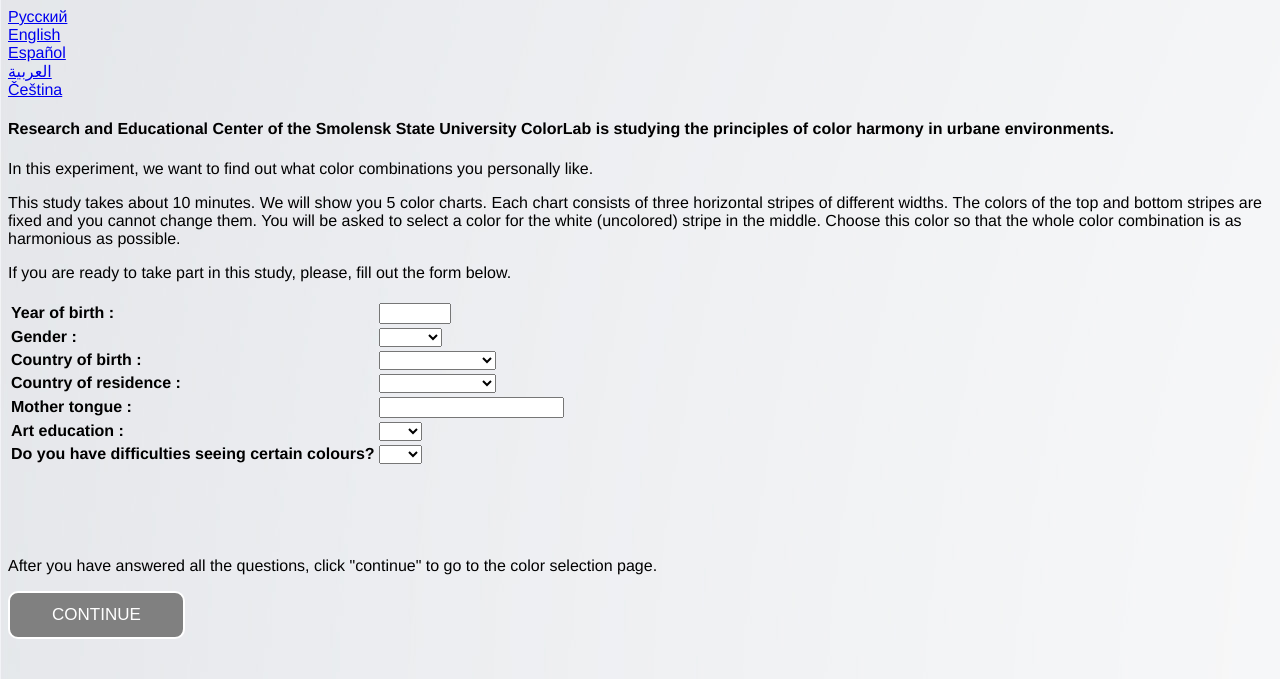
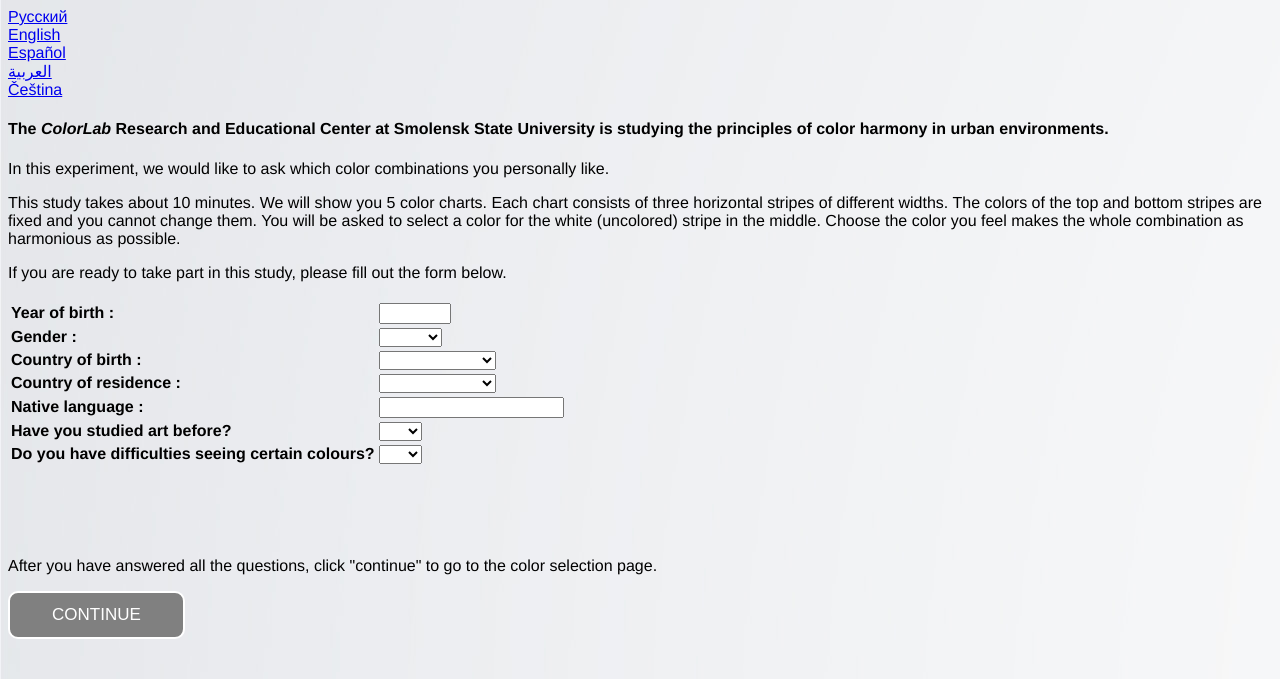
Before and after one commit to BrolAWE/Color_Lab_new, a Django app: page / in a window 1280 px wide. Shown: the top 679 px of the page. Run offline with Django 4.2, Linux system fonts and the light colour scheme.

Commit message:
en translation

```diff
--- a/app/forms.py
+++ b/app/forms.py
@@ -155,8 +155,8 @@ class Client_ColorForm_en(forms.ModelForm):
             'Client_shade')
         labels = {
             'Client_Year': ('Year of birth :'), 'Client_sex': ('Gender :'), 'Client_country1': ('Country of birth :'),
-            'Client_country2': ('Country of residence :'), 'Client_lang': ('Mother tongue :'),
-            'Client_edu': ('Art education :'),
+            'Client_country2': ('Country of residence :'), 'Client_lang': ('Native language :'),
+            'Client_edu': ('Have you studied art before?'),
             'Client_shade': ('Do you have difficulties seeing certain colours?')
         }
         error_messages = {
--- a/app/templates/index.html
+++ b/app/templates/index.html
@@ -32,14 +32,15 @@
     </a>
 </form>
 {% if Lg == "en" %}
-<h4>Research and Educational Center of the Smolensk State University ColorLab is studying the principles of color
-    harmony in urbane environments.</h4>
-<p>In this experiment, we want to find out what color combinations you personally like.</p>
+<h4>The <em>ColorLab</em> Research and Educational Center at Smolensk State University is studying the principles of
+    color
+    harmony in urban environments.</h4>
+<p>In this experiment, we would like to ask which color combinations you personally like.</p>
 <p>This study takes about 10 minutes. We will show you 5 color charts. Each chart consists of three horizontal stripes
     of different widths. The colors of the top and bottom stripes are fixed and you cannot change them. You will be
-    asked to select a color for the white (uncolored) stripe in the middle. Choose this color so that the whole color
-    combination is as harmonious as possible. </p>
-<p>If you are ready to take part in this study, please, fill out the form below.</p>
+    asked to select a color for the white (uncolored) stripe in the middle. Choose the color you feel makes the whole
+    combination as harmonious as possible. </p>
+<p>If you are ready to take part in this study, please fill out the form below.</p>
 {% endif %}
 {% if Lg == "ru" %}
 <h4>Лаборатория цвета Смоленского государственного университета изучает принципы гармоничной колористики города.</h4>
```
Also changed, not shown: app/templates/index1.html (+16 -9 lines), app/templates/index2.html (+7 -4 lines), app/templates/index3.html (+7 -4 lines), app/templates/index4.html (+7 -4 lines), app/templates/index5.html (+7 -4 lines), app/templates/indexend.html (+4 -3 lines).
